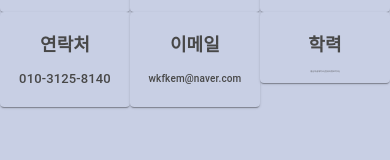
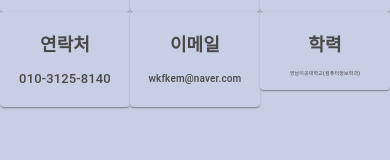
Before and after one commit to KingNamGyu/namgyu-portfolio, a React (Create React App) app: page /about in a window 390 px wide. Shown: the part 403-563 px from the top of the page. Built offline with nearby package versions, Linux system fonts and the light colour scheme.

Commit message:
Update App.css

```diff
--- a/src/App.css
+++ b/src/App.css
@@ -295,7 +295,7 @@ h2 {
   .about h3{
     color: rgb(72, 72, 72);
     font-weight: 500;
-    font-size: 2px;
+    font-size: 5px;
     word-break:keep-all;
   }
   .about h4{
```
